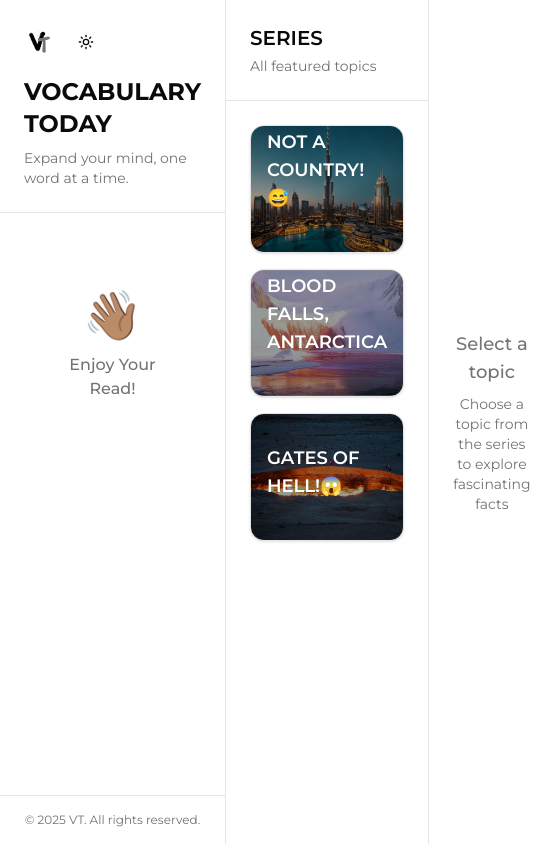
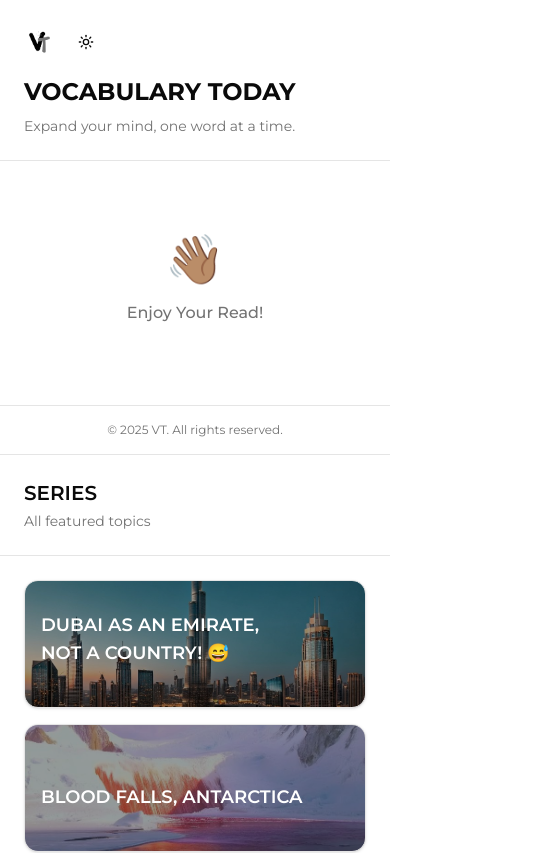
Before and after one commit to sigmaskibidiohiorizzlerhawkuah/vt, a Next.js app: page / in a window 390 px wide. Shown: the top 853 px of the page, 555 px wide, since content can reach past the window. Built offline with nearby package versions, Linux system fonts and the light colour scheme.

Commit message:
feat(responsive): add mobile stacking while preserving desktop layout

```diff
--- a/app/page.tsx
+++ b/app/page.tsx
@@ -337,9 +337,9 @@ export default function Home() {
   }, [quotes.length])
 
   return (
-    <div className="h-screen flex bg-background">
+    <div className="h-screen flex flex-col sm:flex-row bg-background">
       {/* First Column - VOCABULARY TODAY */}
-      <div className="w-80 border-r bg-card flex flex-col">
+      <div className="w-full sm:w-80 border-b sm:border-b-0 sm:border-r bg-card flex flex-col">
         <div className="p-6 border-b">
           <div className="flex items-center justify-between mb-4">
             <div className="flex items-center gap-3">
@@ -398,7 +398,7 @@ export default function Home() {
       </div>
 
       {/* Second Column - SERIES */}
-      <div className="w-96 border-r bg-card flex flex-col">
+      <div className="w-full sm:w-96 border-b sm:border-b-0 sm:border-r bg-card flex flex-col">
         <div className="p-6 border-b">
           <h2 className="text-xl font-semibold">SERIES</h2>
           <p className="text-sm text-muted-foreground mt-1">All featured topics</p>
@@ -420,7 +420,7 @@ export default function Home() {
       </div>
 
       {/* Third Column - Detail Panel */}
-      <div className="flex-1 bg-background">
+      <div className="flex-1 bg-background w-full">
         <div className="h-full">
           <DetailPanel topic={selectedTopic} />
         </div>
```
